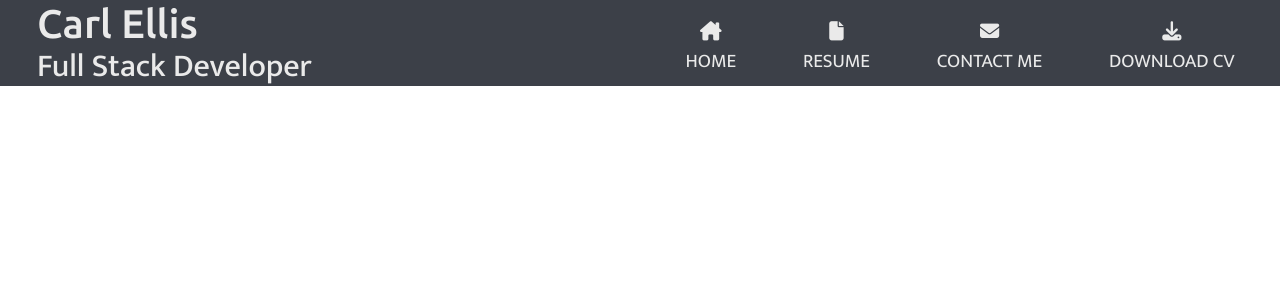
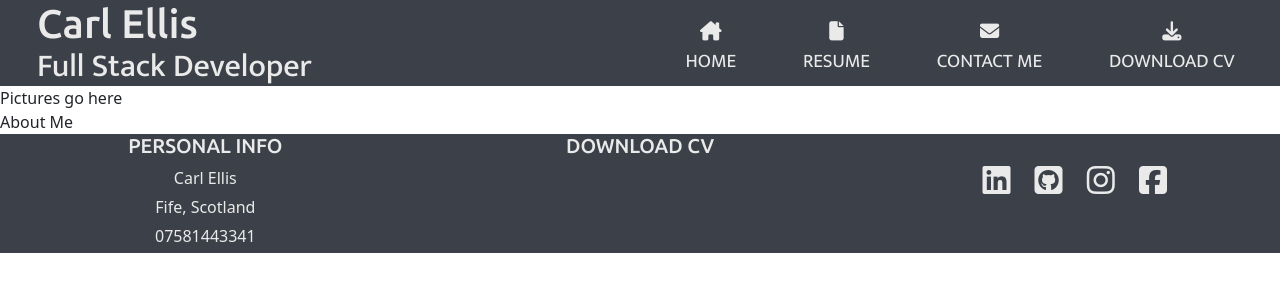
Before and after one commit to carl2087/my-full-template, a plain HTML site: page index.html in a window 1280 px wide. Drawn offline with nearby package versions, Linux system fonts and the light colour scheme.

Commit message:
added footer and styled

```diff
--- a/assets/css/style.css
+++ b/assets/css/style.css
@@ -10,6 +10,14 @@ header {
 }
 
 .name, .title {
+    color: #eaeaea;
+}
+
+footer {
+    background-color: #3c4048;
+}
+
+.p-info-detail {
     color: #eaeaea;
 }
 
@@ -54,3 +62,39 @@ a {
     text-decoration: none;
     color: #eaeaea;
 }
+
+.p-info {
+    color: #eaeaea;
+    text-transform: uppercase;
+    font-family: 'Ubuntu', sans-serif;
+}
+
+.foot-info {
+    text-align: center;
+}
+
+.foot-down {
+    text-align: center;
+    text-transform: uppercase;
+    font-family: 'Ubuntu', sans-serif;
+}
+
+.foot-down a i {
+    margin-top: 20px;
+    margin-bottom: 10px;
+    font-size: 25px;
+}
+
+.foot-links {
+    text-align: center;
+    margin-top: 20px;
+}
+
+.social-links {
+    font-size: 2em;
+    margin: 10px;
+}
+
+.p-info-detail {
+    margin: 5px;
+}
--- a/index.html
+++ b/index.html
@@ -48,7 +48,7 @@
                         </a>
                     </li>
                     <li class="list-group-item flex-fill">
-                        <a target="_blank" href="">
+                        <a target="_blank" href="#">
                             <i class="fa-solid fa-download"></i>
                             <span>Download CV</span>
                         </a>
@@ -58,7 +58,58 @@
         </div>
     </div>
 </header>
+<!-- hero images -->
+<div>
+    Pictures go here
+</div>
+<!-- about me section -->
+<div>
+    About Me
+</div>
+<!-- footer with external social links -->
+<footer>
+    <div class="container-fluid no-gutters"></div>
+    <div class="row">
+        <div class="col-md-4 foot-info">
+            <h5 class="p-info">
+                Personal info
+            </h5>
+            <p class="p-info-detail">
+                Carl Ellis
 
+            </p>
+            <p class="p-info-detail">
+                Fife,
+                Scotland
+            </p>
+            <p class="p-info-detail">
+                07581443341
+            </p>
+        </div>
+        <div class="col-md-4 foot-down">
+            <a target="_blank" href="#">
+                <h5>
+                    Download cv
+                </h5>
+            </a>
+        </div>
+        <div class="col-md-4 foot-links">
+            <a target="_blank" href="">
+                <i class="fa-brands fa-linkedin social-links"></i>
+            </a>
+            <a target="_blank" href="">
+                <i class="fa-brands fa-square-github social-links"></i>
+            </a>
+            <a target="_blank" href="">
+                <i class="fa-brands fa-instagram social-links"></i>
+            </a>
+            <a target="_blank" href="">
+                <i class="fa-brands fa-square-facebook social-links"></i>
+            </a>
+        </div>
+    </div>
+    </div>
+</footer>
 
 <body>
     <script src="https://cdn.jsdelivr.net/npm/bootstrap@5.3.0-alpha1/dist/js/bootstrap.bundle.min.js"
```
Lines whose indentation alone changed are shown as unchanged.
